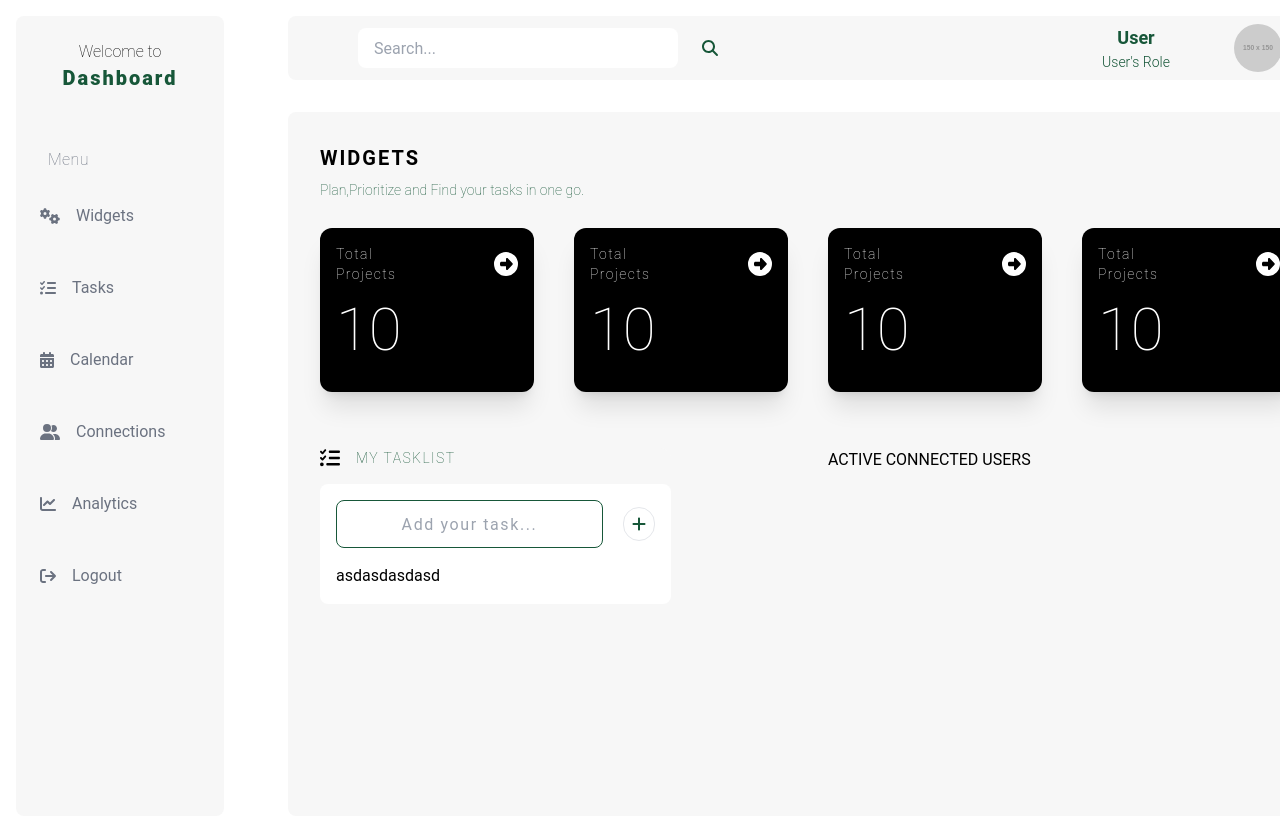
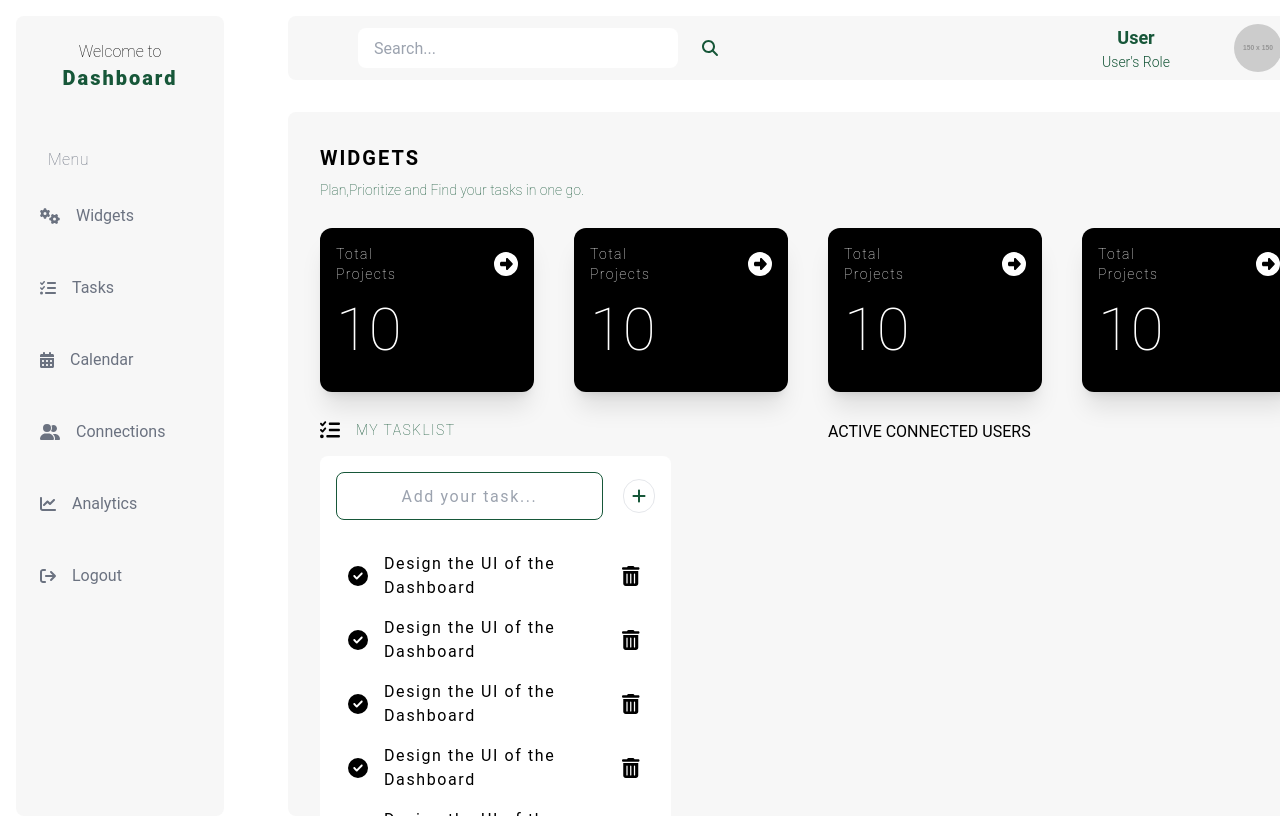
Before and after one commit to vallagenakisu/SystemProject, a React (Vite) app in the folder Job_Recommendation/: page /dashboard/widgets in a window 1280 px wide. Built offline with nearby package versions, Linux system fonts and the light colour scheme.

Commit message:
To Do Section of the Widget is added and is properly designed

```diff
--- a/Job_Recommendation/src/Components/EmployeeDashBoard/Widgets.jsx
+++ b/Job_Recommendation/src/Components/EmployeeDashBoard/Widgets.jsx
@@ -3,7 +3,8 @@ import { FontAwesomeIcon } from "@fortawesome/react-fontawesome";
 import { faCircleRight } from "@fortawesome/free-solid-svg-icons";
 import { faListCheck } from "@fortawesome/free-solid-svg-icons";
 import { faPlus } from "@fortawesome/free-solid-svg-icons";
-
+import { faCircleCheck } from "@fortawesome/free-solid-svg-icons";
+import { faTrashCan } from "@fortawesome/free-solid-svg-icons";
 const Widgets = () => {
   const [events, setEvents] = useState([
     { title: "Meeting", start: new Date().toISOString(), allDay: true },
@@ -68,9 +69,9 @@ const Widgets = () => {
           </div>
         </div>
 
-        <div className="mt-14 grid grid-cols-2 gap-10">
+        <div className="mt-7 grid grid-cols-2 gap-10">
           {/* To Do List of Widgets */}
-          <div className="bg-sidebarbgcolor w-3/4  rounded-xl ">
+          <div className="bg-sidebarbgcolor w-3/4 h-40  rounded-xl ">
             {/* Header Section of To do list */}
             <div className="flex flex-row justify-start items-center gap-4">
               <FontAwesomeIcon
@@ -82,15 +83,16 @@ const Widgets = () => {
               </div>
             </div>
             {/* To Do card */}
-            <div className="bg-white mt-4 px-4 py-4 rounded-lg ">
+            <div className="bg-white mt-4 px-4 py-4 rounded-lg h-96">
               <div className="flex justify-between items-center gap-5">
                 <div className="border-primaryfontcolor flex-grow">
                   <input
                     type="text"
                     placeholder="Add your task..."
-                    className=" w-full h-12 rounded-lg border border-primaryfontcolor  text-center tracking-widest focus:outline-none focus:ring-2 focus:ring-primaryfontcolor"
+                    className="w-full h-12 rounded-lg border border-primaryfontcolor text-center tracking-widest focus:outline-none focus:ring-2 focus:ring-primaryfontcolor"
                   />
                 </div>
+
                 <div className="border p-2 rounded-full flex justify-center items-center group hover:bg-gradientcolor transition-all duration-300 transform group-hover:scale-110 group-hover:shadow-lg cursor-pointer">
                   <FontAwesomeIcon
                     icon={faPlus}
@@ -98,12 +100,122 @@ const Widgets = () => {
                   />
                 </div>
               </div>
-              <div className="mt-4">
-                asdasdasdasd
+
+
+              {/* Scrollable container for the task list */}
+              <div className="mt-8 h-full overflow-y-auto pl-1 pr-2 ">
+                <div className="flex flex-col gap-4">
+                  {/* Task Item 1 */}
+                  <div className="flex flex-row items-center gap-2">
+                    <FontAwesomeIcon
+                      icon={faCircleCheck}
+                      className="text-xl font-bold cursor-pointer rounded-full p-2 transition-transform duration-700 ease-in-out hover:bg-gradientcolor hover:text-white hover:scale-110 hover:shadow-lg"
+                      title="Complete Task"
+                    />
+                    <div className="tracking-widest flex-grow">
+                      Design the UI of the Dashboard
+                    </div>
+                    <FontAwesomeIcon
+                      icon={faTrashCan}
+                      title="Delete Task"
+                      className="text-xl font-bold cursor-pointer rounded-full p-2 transition-transform duration-700 ease-in-out hover:bg-red-500 hover:text-white hover:scale-110 hover:shadow-lg"
+                    />
+                  </div>
+                  <div className="flex flex-row items-center gap-2">
+                    <FontAwesomeIcon
+                      icon={faCircleCheck}
+                      className="text-xl font-bold cursor-pointer rounded-full p-2 transition-transform duration-700 ease-in-out hover:bg-gradientcolor hover:text-white hover:scale-110 hover:shadow-lg"
+                      title="Complete Task"
+                    />
+                    <div className="tracking-widest flex-grow">
+                      Design the UI of the Dashboard
+                    </div>
+                    <FontAwesomeIcon
+                      icon={faTrashCan}
+                      title="Delete Task"
+                      className="text-xl font-bold cursor-pointer rounded-full p-2 transition-transform duration-700 ease-in-out hover:bg-red-500 hover:text-white hover:scale-110 hover:shadow-lg"
+                    />
+                  </div>
+                  <div className="flex flex-row items-center gap-2">
+                    <FontAwesomeIcon
+                      icon={faCircleCheck}
+                      className="text-xl font-bold cursor-pointer rounded-full p-2 transition-transform duration-700 ease-in-out hover:bg-gradientcolor hover:text-white hover:scale-110 hover:shadow-lg"
+                      title="Complete Task"
+                    />
+                    <div className="tracking-widest flex-grow">
+                      Design the UI of the Dashboard
+                    </div>
+                    <FontAwesomeIcon
+                      icon={faTrashCan}
+                      title="Delete Task"
+                      className="text-xl font-bold cursor-pointer rounded-full p-2 transition-transform duration-700 ease-in-out hover:bg-red-500 hover:text-white hover:scale-110 hover:shadow-lg"
+                    />
+                  </div>
+                  <div className="flex flex-row items-center gap-2">
+                    <FontAwesomeIcon
+                      icon={faCircleCheck}
+                      className="text-xl font-bold cursor-pointer rounded-full p-2 transition-transform duration-700 ease-in-out hover:bg-gradientcolor hover:text-white hover:scale-110 hover:shadow-lg"
+                      title="Complete Task"
+                    />
+                    <div className="tracking-widest flex-grow">
+                      Design the UI of the Dashboard
+                    </div>
+                    <FontAwesomeIcon
+                      icon={faTrashCan}
+                      title="Delete Task"
+                      className="text-xl font-bold cursor-pointer rounded-full p-2 transition-transform duration-700 ease-in-out hover:bg-red-500 hover:text-white hover:scale-110 hover:shadow-lg"
+                    />
+                  </div>
+                  <div className="flex flex-row items-center gap-2">
+                    <FontAwesomeIcon
+                      icon={faCircleCheck}
+                      className="text-xl font-bold cursor-pointer rounded-full p-2 transition-transform duration-700 ease-in-out hover:bg-gradientcolor hover:text-white hover:scale-110 hover:shadow-lg"
+                      title="Complete Task"
+                    />
+                    <div className="tracking-widest flex-grow">
+                      Design the UI of the Dashboard
+                    </div>
+                    <FontAwesomeIcon
+                      icon={faTrashCan}
+                      title="Delete Task"
+                      className="text-xl font-bold cursor-pointer rounded-full p-2 transition-transform duration-700 ease-in-out hover:bg-red-500 hover:text-white hover:scale-110 hover:shadow-lg"
+                    />
+                  </div>
+                  <div className="flex flex-row items-center gap-2">
+                    <FontAwesomeIcon
+                      icon={faCircleCheck}
+                      className="text-xl font-bold cursor-pointer rounded-full p-2 transition-transform duration-700 ease-in-out hover:bg-gradientcolor hover:text-white hover:scale-110 hover:shadow-lg"
+                      title="Complete Task"
+                    />
+                    <div className="tracking-widest flex-grow">
+                      Design the UI of the Dashboard
+                    </div>
+                    <FontAwesomeIcon
+                      icon={faTrashCan}
+                      title="Delete Task"
+                      className="text-xl font-bold cursor-pointer rounded-full p-2 transition-transform duration-700 ease-in-out hover:bg-red-500 hover:text-white hover:scale-110 hover:shadow-lg"
+                    />
+                  </div>
+                  <div className="flex flex-row items-center gap-2">
+                    <FontAwesomeIcon
+                      icon={faCircleCheck}
+                      className="text-xl font-bold cursor-pointer rounded-full p-2 transition-transform duration-700 ease-in-out hover:bg-gradientcolor hover:text-white hover:scale-110 hover:shadow-lg"
+                      title="Complete Task"
+                    />
+                    <div className="tracking-widest flex-grow">
+                      Design the UI of the Dashboard
+                    </div>
+                    <FontAwesomeIcon
+                      icon={faTrashCan}
+                      title="Delete Task"
+                      className="text-xl font-bold cursor-pointer rounded-full p-2 transition-transform duration-700 ease-in-out hover:bg-red-500 hover:text-white hover:scale-110 hover:shadow-lg"
+                    />
+                  </div>
+
+                  {/* Additional Task Items */}
+                </div>
               </div>
             </div>
-
-            {/* Task List */}
           </div>
 
           {/* Active Connected Users */}
```
